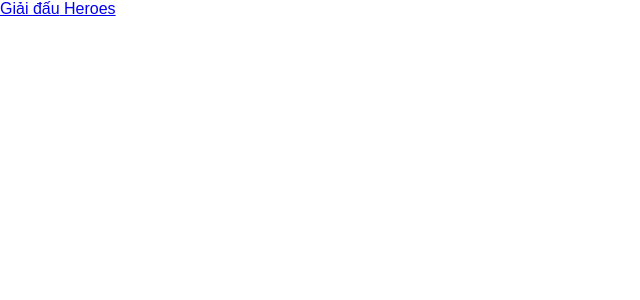
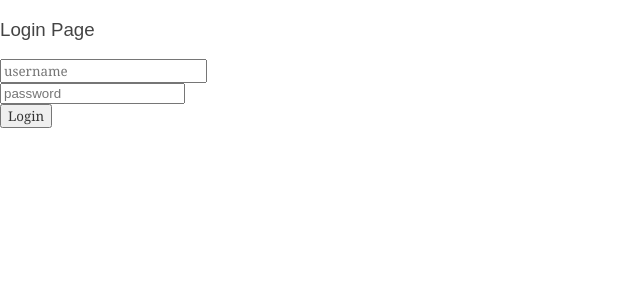
Before and after one commit to robert28893/web-console, an Angular app: page /auth/login in a window 1280 px wide. Before the commit this address led to /. Shown: the top 300 px of the page, without its empty margins (0-640 px from the left). Built offline with nearby package versions, Linux system fonts and the light colour scheme.

Commit message:
update code

```diff
--- a/angular.json
+++ b/angular.json
@@ -94,5 +94,8 @@
         }
       }
     }
+  },
+  "cli": {
+    "analytics": false
   }
 }
--- a/src/app/app-routing.module.ts
+++ b/src/app/app-routing.module.ts
@@ -3,20 +3,33 @@ import { RouterModule, Routes } from '@angular/router';
 import {CompetitionListComponent} from "./competition/competition-list/competition-list.component";
 import {MatchListComponent} from "./match/match-list/match-list.component";
 import {CompetitionDetailComponent} from "./competition/competition-detail/competition-detail.component";
+import {LoginComponent} from "./auth/login/login.component";
+import {authGuard} from "./guard/auth.guard";
+import {Constants} from "./common/constants";
 
 const routes: Routes = [
   {
-    path: 'competition/competition-list',
-    component: CompetitionListComponent
+    path: Constants.ROUTE_PATH.COMPETITION_LIST,
+    component: CompetitionListComponent,
+    canActivate: [authGuard]
   },
   {
-    path: 'competition/competition-detail',
+    path: Constants.ROUTE_PATH.COMPETITION_DETAIL,
     component: CompetitionDetailComponent
   },
+  // {
+  //   path: 'match/match-list',
+  //   component: MatchListComponent
+  // },
   {
-    path: 'match/match-list',
-    component: MatchListComponent
+    path: Constants.ROUTE_PATH.AUTH_LOGIN,
+    component: LoginComponent
   },
+  {
+    path: '**',
+    redirectTo: Constants.ROUTE_PATH.COMPETITION_LIST,
+    pathMatch: 'full'
+  }
 ];
 
 @NgModule({
--- a/src/app/app.component.html
+++ b/src/app/app.component.html
@@ -1,9 +1,9 @@
 <!--<h1>{{title}}</h1>-->
-<nav>
-  <a [routerLink]="'/competition/competition-list'">Giải đấu</a>
+<!--<nav>-->
+<!--  <a [routerLink]="'/competition/competition-list'">Giải đấu</a>-->
 
-  <a [routerLink]="'/heroes'"> Heroes</a>
-</nav>
+<!--  <a [routerLink]="'/heroes'"> Heroes</a>-->
+<!--</nav>-->
 
 <router-outlet></router-outlet>
 <!--<app-heroes></app-heroes>-->
--- a/src/app/app.module.ts
+++ b/src/app/app.module.ts
@@ -8,6 +8,7 @@ import { CompetitionListComponent } from './competition/competition-list/competi
 import { MatchListComponent } from './match/match-list/match-list.component';
 import { CompetitionDetailComponent } from './competition/competition-detail/competition-detail.component';
 import { SeasonDropdownListComponent } from './season/season-dropdown-list/season-dropdown-list.component';
+import { LoginComponent } from './auth/login/login.component';
 
 @NgModule({
   declarations: [
@@ -15,7 +16,8 @@ import { SeasonDropdownListComponent } from './season/season-dropdown-list/seaso
     CompetitionListComponent,
     MatchListComponent,
     CompetitionDetailComponent,
-    SeasonDropdownListComponent
+    SeasonDropdownListComponent,
+    LoginComponent
   ],
   imports: [
     BrowserModule,
--- /dev/null
+++ b/src/app/auth/login/login.component.html
@@ -0,0 +1,21 @@
+<div class="col-md-12">
+  <h3>Login Page</h3>
+
+  <form (ngSubmit)="login()" class="form">
+    <div class="col-md-4">
+      <div class="form-group">
+        <input name="username" type="text" class="form-control" [(ngModel)]="username" placeholder="username" required=""/>
+      </div>
+
+      <div class="form-group">
+          <input name="password" type="password" class="form-control" [(ngModel)]="password" placeholder="password" required=""/>
+      </div>
+
+      <div class="form-group">
+        <button type="submit" class="btn btn-success">Login</button>
+<!--        <span class="text-danger">{{ error }}</span>-->
+      </div>
+
+    </div>
+  </form>
+</div>
--- /dev/null
+++ b/src/app/auth/login/login.component.ts
@@ -0,0 +1,24 @@
+import { Component } from '@angular/core';
+import {Constants} from "../../common/constants";
+import {Router} from "@angular/router";
+
+@Component({
+  selector: 'app-login',
+  templateUrl: './login.component.html',
+  styleUrls: ['./login.component.css']
+})
+export class LoginComponent {
+  username: string = '';
+  password: string = '';
+
+  constructor(
+    private router: Router
+  ) {
+  }
+
+  login() {
+    console.log("username: " + this.username + ", password: " + this.password)
+    localStorage.setItem(Constants.ACCESS_TOKEN, "accessToken")
+    this.router.parseUrl(Constants.ROUTE_PATH.COMPETITION_LIST)
+  }
+}
--- /dev/null
+++ b/src/app/common/constants.ts
@@ -0,0 +1,9 @@
+export const Constants = {
+  ACCESS_TOKEN: 'accessToken',
+
+  ROUTE_PATH: {
+    AUTH_LOGIN: 'auth/login',
+    COMPETITION_LIST: 'competition/competition-list',
+    COMPETITION_DETAIL: 'competition/competition-detail',
+  },
+}
--- a/src/app/competition/competition-detail/competition-detail.component.html
+++ b/src/app/competition/competition-detail/competition-detail.component.html
@@ -1,3 +1,4 @@
+<a [routerLink]="routeLink">Giải đấu</a>
 <div *ngIf="competition">
 <h2>{{this.competition.name}}</h2>
 <app-season-dropdown-list [competition]="competition"></app-season-dropdown-list>
--- a/src/app/competition/competition-detail/competition-detail.component.ts
+++ b/src/app/competition/competition-detail/competition-detail.component.ts
@@ -1,6 +1,7 @@
 import {Component, Input, OnInit} from '@angular/core';
 import {CompetitionModel} from "../shared/competition.model";
 import {CompetitionService} from "../shared/competition.service";
+import {Constants} from "../../common/constants";
 
 @Component({
   selector: 'app-competition-detail',
@@ -9,6 +10,7 @@ import {CompetitionService} from "../shared/competition.service";
 })
 export class CompetitionDetailComponent implements OnInit {
   @Input() competition?: CompetitionModel;
+  routeLink = Constants.ROUTE_PATH.COMPETITION_LIST;
 
   constructor(
     private competitionService: CompetitionService,
@@ -19,5 +21,4 @@ export class CompetitionDetailComponent implements OnInit {
     this.competitionService.getCompetition(1).subscribe(competition => this.competition = competition);
   }
 
-
 }
--- /dev/null
+++ b/src/app/guard/auth.guard.ts
@@ -0,0 +1,11 @@
+import {CanActivateFn, Router} from '@angular/router';
+import {Constants} from "../common/constants";
+import {inject} from "@angular/core";
+
+export const authGuard: CanActivateFn = (route, state) => {
+  if (localStorage.getItem(Constants.ACCESS_TOKEN) != null) {
+    return true;
+  }
+  inject(Router).parseUrl(Constants.ROUTE_PATH.AUTH_LOGIN);
+  return false;
+};
```
Also changed, not shown: src/app/auth/login/login.component.css (added), 2 other files (tests, documents, lock files or other folders).
